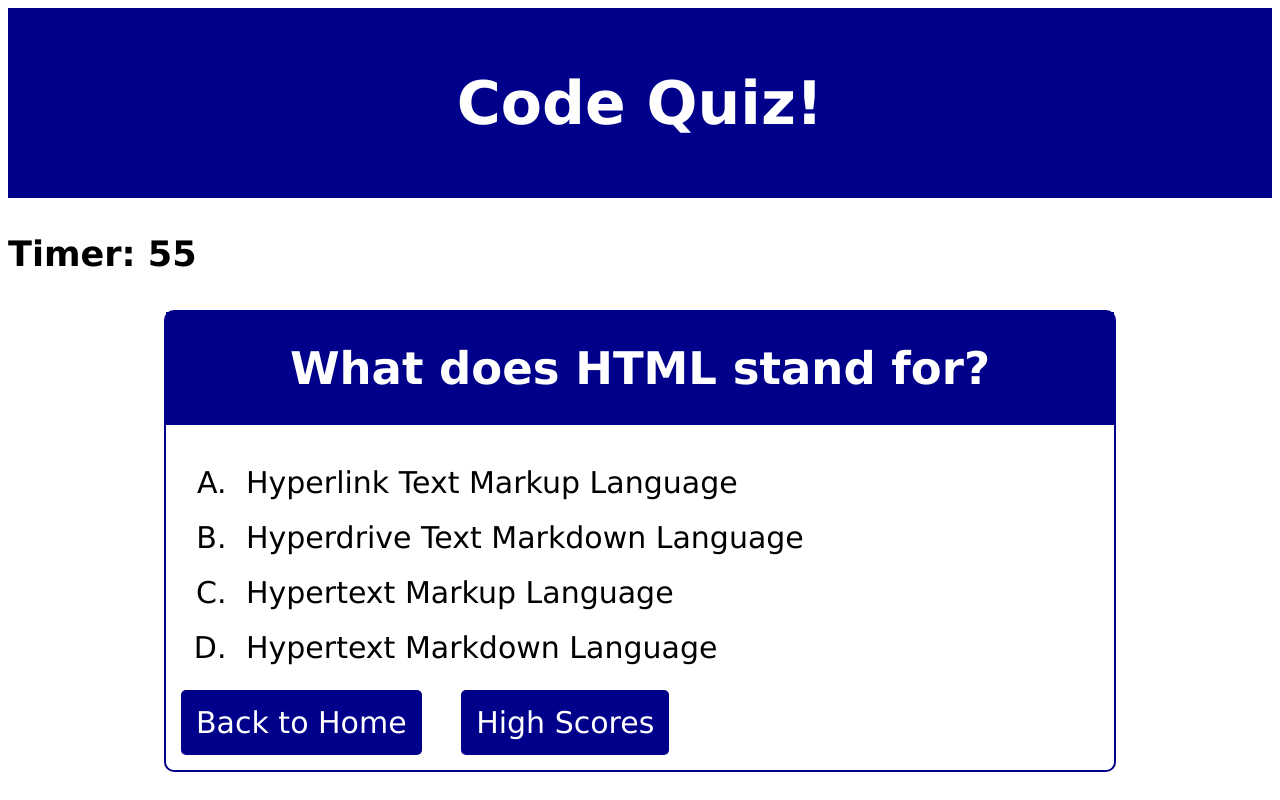
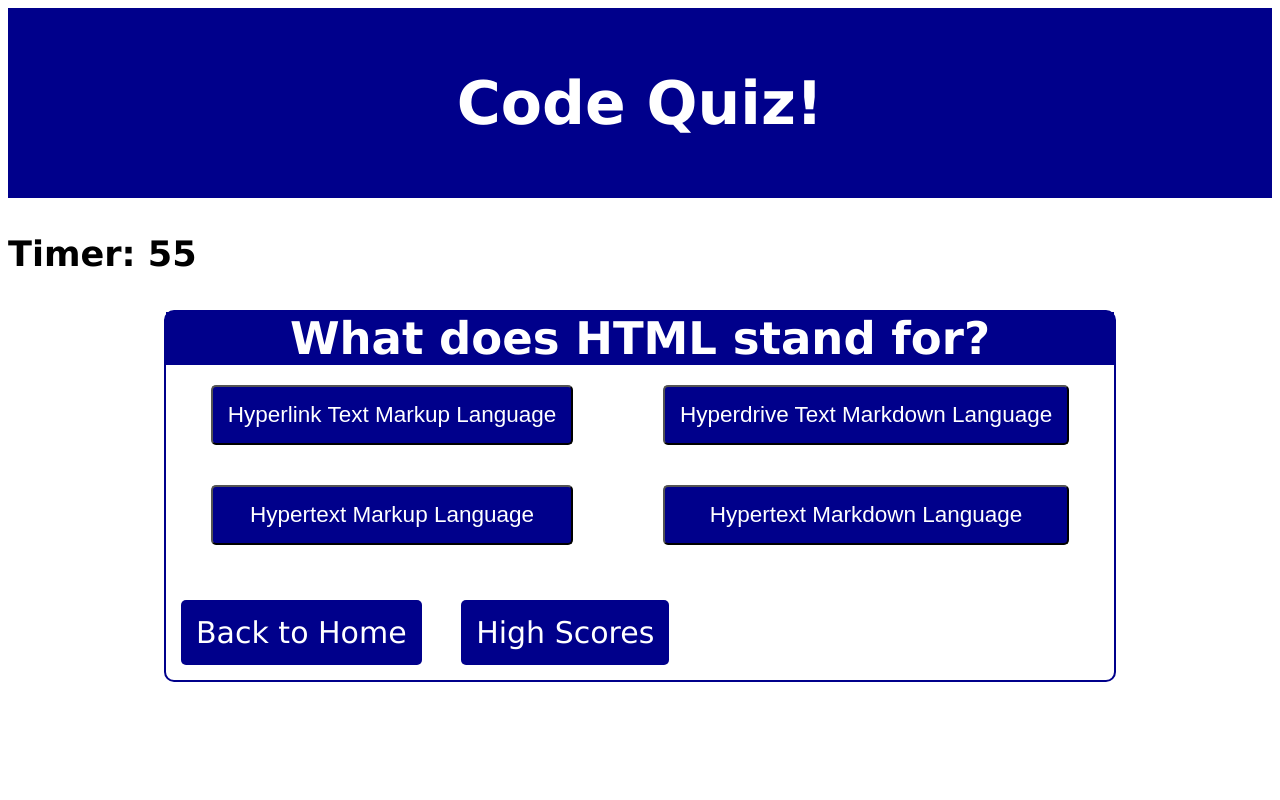
Before and after one commit to SJoyCoder/Challenge4-CodeQuiz, a plain HTML site: page quiz.html in a window 1280 px wide. Drawn offline with Linux system fonts and the light colour scheme.

Commit message:
made li's buttons and fixed styling

```diff
--- a/Assets/highscore.css
+++ b/Assets/highscore.css
@@ -22,3 +22,7 @@ h1 {
     margin: 15px;
     padding: 15px;
 }
+
+.btn:hover {
+    box-shadow: 0 0 10px 2px darkblue;
+}
--- a/Assets/quiz.css
+++ b/Assets/quiz.css
@@ -27,17 +27,27 @@ h1 {
     color: white;
     margin-top: 0;
     margin-bottom: 0px;
-    padding: 30px;
+    padding: 0px;
 }
 
-.container ol  {
-    padding: 30px;
-    margin: 0px;
+.grid-answers {
+    display: grid;
+    grid-template-columns: auto auto;
+    justify-content: space-around;
+    margin-bottom: 50px;
 }
 
-.container li {
-    margin-left: 40px;
-    padding: 10px;
+button {
+    margin: 20px 10px;
+    padding: 15px;
+    font-size: 75%;
+    color: white;
+    background-color: darkblue;
+    border-radius: 5px;
+}
+
+button:hover {
+    box-shadow: 0 0 10px 2px darkblue;
 }
 
 h2 {
@@ -53,6 +63,10 @@ ol {
     color: white;
     background-color: darkblue;
     border-radius: 5px;
-    margin: 15px;
+    margin: 20px 15px;
     padding: 15px;
 }
+
+.btn:hover {
+    box-shadow: 0 0 10px 2px darkblue;
+}
--- a/Assets/script.js
+++ b/Assets/script.js
@@ -1,10 +1,9 @@
 let quizQs = [
-
-    {question: "What does HTML stand for?", answers:["Hyperlink Text Markup Language", "Hyperdrive Text Markdown Language", "Hypertext Markup Language", "Hypertext Markdown Language"], correctAnswer: "Hypertext Markup Language"},
-    {question: "What does CSS stand for?", answers: ["Cascading Style Sheets", "Cascading Sheet Styles", "Containing Style Staples", "Container Style Selector"], correctAnswer: "Cascading Style Sheets"},
-    {question: "Which of these is a string?", answers: ["'hello world'", 495, "quizQ()", "hello world"], correctAnswer: "'hello world'"},
-    {question: "How do you write you header 1 element?", answers: ["<header1>", "<head1>", "<h>", "<h1>"], correctAnswer: "<h1>"},
-    {question: "True or False. CSS only affects the style of a page.", answers: ["true", "false"], correctAnswer: "false"}
+    {question: "What does HTML stand for?", answers:["Hyperlink Text Markup Language", "Hyperdrive Text Markdown Language", "Hypertext Markup Language", "Hypertext Markdown Language"], correctAnswer: function() {return this.answers[2]}},
+    {question: "What does CSS stand for?", answers: ["Cascading Style Sheets", "Cascading Sheet Styles", "Containing Style Staples", "Container Style Selector"], correctAnswer: function() {return this.answers[0]}},
+    {question: "Which of these is a string?", answers: ["'hello world'", 495, "quizQ()", "hello world"], correctAnswer: function() {return this.answers[0]}},
+    {question: "How do you write you header 1 element?", answers: ["<header1>", "<head1>", "<h>", "<h1>"], correctAnswer: function() {return this.answers[3]}},
+    {question: "True or False. CSS only affects the style of a page.", answers: ["true", "false"], correctAnswer: function() {return this.answers[1]}}
 ];
 
 let rotatingQs = document.querySelector("h2");
@@ -12,24 +11,30 @@ let rotatingAsA = document.querySelector("#a");
 let rotatingAsB = document.querySelector("#b");
 let rotatingAsC = document.querySelector("#c");
 let rotatingAsD = document.querySelector("#d");
-
+let answerButton = document.querySelector("button")
 let container = document.querySelector(".container");
 let countDownTimer = document.querySelector("#timer");
-
 
 
 let timer = 60;
 let intervalId;
 
 let currentQ = [0];
+console.log(currentQ)
+
+let correctAnswer = quizQs[currentQ].correctAnswer;
+console.log(correctAnswer);
+
+let currentAnswers = quizQs[currentQ].answers;
+console.log(currentAnswers)
 
 renderQ();
 startCountDown();
 
-correctAnswer.addEventListner("click",function(){
+currentAnswers.addEventListner("click", function () {
     currentQ++;
     renderQ();
-})
+});
 
 function startCountDown(){
 
@@ -38,7 +43,7 @@ function startCountDown(){
         countDownTimer.textContent = "Timer: " + timer;
         if(timer === 0){
             clearInterval(intervalId);
-            quizOver();
+            // quizOver();
         }
     },1000)
 }
@@ -53,6 +58,7 @@ function renderQ(){
 
 };
 
+
 function quizOver(){
     window.location.replace("highscore.html");
 }
--- a/Assets/style.css
+++ b/Assets/style.css
@@ -22,3 +22,7 @@ h1 {
     margin: 15px;
     padding: 15px;
 }
+
+.btn:hover {
+    box-shadow: 0 0 10px 2px darkblue;
+}
--- a/quiz.html
+++ b/quiz.html
@@ -18,13 +18,12 @@
     <div class="container">
 
         <h2></h2>
-
-        <ol>
-            <li id="a"></li>
-            <li id="b"></li>
-            <li id="c"></li>
-            <li id="d"></li>
-        </ol>
+        <div class="grid-answers" id="answers">
+            <button id="a"></button>
+            <button id="b"></button>
+            <button id="c"></button>
+            <button id="d"></button>
+        </div>
 
         <a href="./index.html" class="btn">Back to Home</a>
         <a href="./highscore.html" class="btn">High Scores</a>
```
